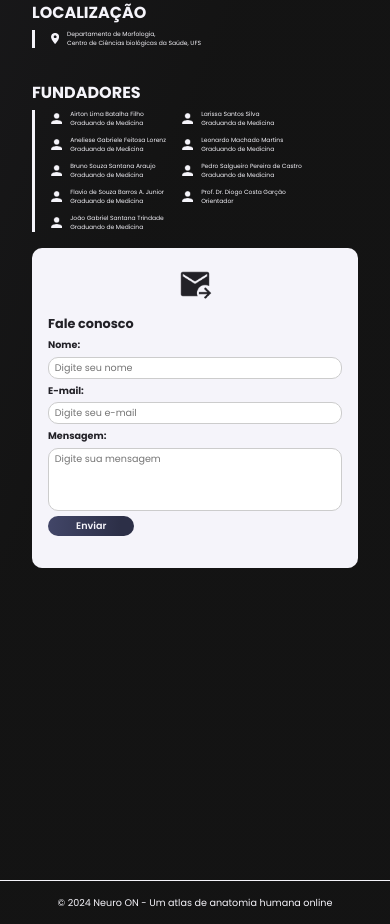
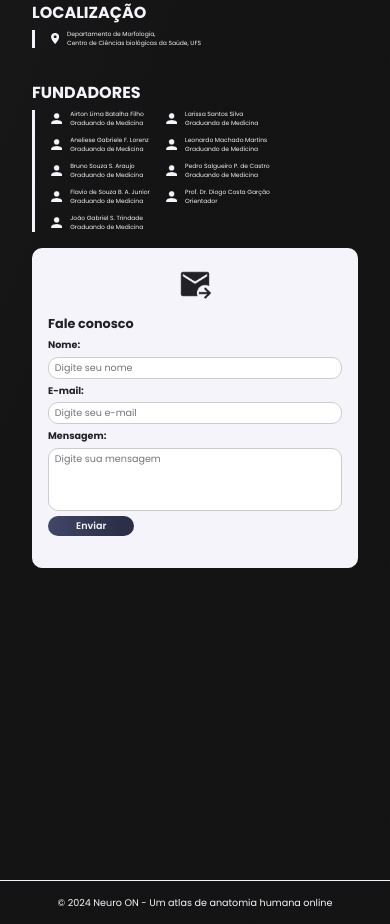
Before and after one commit to rafasp97/Neuro-ON, a React (Create React App) app: page / in a window 390 px wide. Shown: the part 1720-2644 px from the top of the page. Built offline with nearby package versions, Linux system fonts and the light colour scheme.

Commit message:
melhorias responsividade home

```diff
--- a/src/pages/Home/Home.js
+++ b/src/pages/Home/Home.js
@@ -163,19 +163,19 @@ function Home() {
                             </div>
                             <div className="founders-icon-name">
                                 <img src='images/icon-founders.png'  alt="img" className="icon-contact"/>
-                                <p>Aneliese Gabriele Feitosa Lorenz <br></br> Graduanda de Medicina</p>
+                                <p>Aneliese Gabriele F. Lorenz <br></br> Graduanda de Medicina</p>
                             </div>
                             <div className="founders-icon-name">
                                 <img src='images/icon-founders.png'  alt="img" className="icon-contact"/>
-                                <p>Bruno Souza Santana Araujo <br></br> Graduando de Medicina</p>
+                                <p>Bruno Souza S. Araujo <br></br> Graduando de Medicina</p>
                             </div>
                             <div className="founders-icon-name">
                                 <img src='images/icon-founders.png'  alt="img" className="icon-contact"/>
-                                <p>Flavio de Souza Barros A. Junior <br></br> Graduando de Medicina</p>
+                                <p>Flavio de Souza B. A. Junior <br></br> Graduando de Medicina</p>
                             </div>
                             <div className="founders-icon-name">
                                 <img src='images/icon-founders.png' alt="img" className="icon-contact"/>
-                                <p>João Gabriel Santana Trindade <br></br> Graduando de Medicina</p>
+                                <p>João Gabriel S. Trindade <br></br> Graduando de Medicina</p>
                             </div>
                         </div>
                         <div className="founders2">
@@ -189,7 +189,7 @@ function Home() {
                             </div>
                             <div className="founders-icon-name">
                                 <img src='images/icon-founders.png' alt="img"  className="icon-contact"/>
-                                <p>Pedro Salgueiro Pereira de Castro <br></br> Graduando de Medicina</p>
+                                <p>Pedro Salgueiro P. de Castro <br></br> Graduando de Medicina</p>
                             </div>
                             <div className="founders-icon-name">
                                 <img src='images/icon-founders.png'  alt="img" className="icon-contact"/>
```
